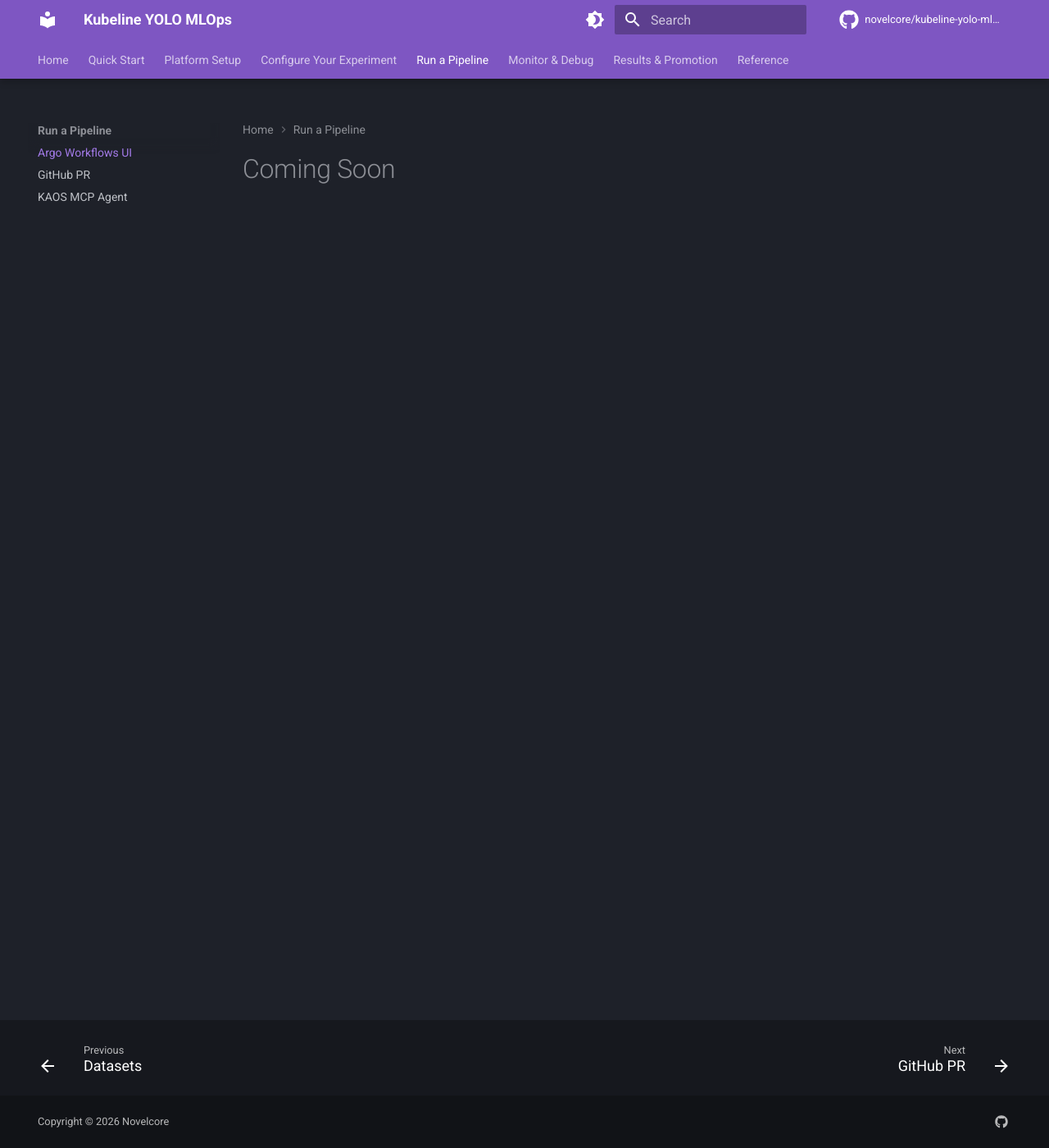
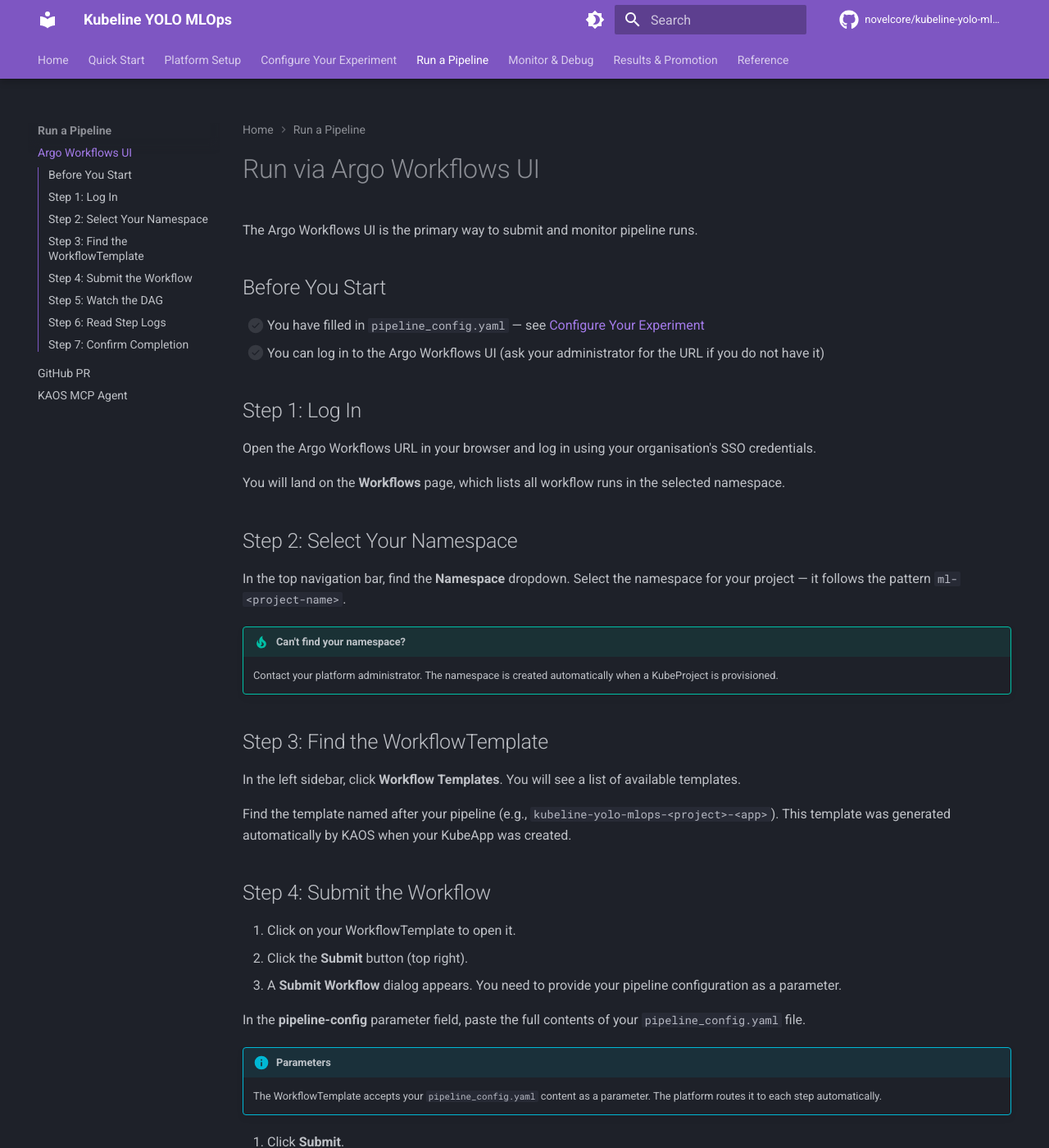
Before and after one commit to novelcore/kubeline-yolo-mlops, an MkDocs documentation site: the page built from .docs/run/argo-ui.md, in a window 1280 px wide and 1400 px high. Shown: the whole window at 82% size. Built offline with MkDocs 1.6.1 and Material for MkDocs 9.7.7, drawn with Linux system fonts in a browser that asks for light colours; comment, search, counter and statistics services are not loaded; some of the changed text lies outside the part shown.

Commit message:
docs: add Run a Pipeline section (Argo UI, GitHub PR, KAOS MCP coming soon)

````diff
--- a/.docs/run/argo-ui.md
+++ b/.docs/run/argo-ui.md
@@ -1 +1,77 @@
-# Coming Soon
+# Run via Argo Workflows UI
+
+The Argo Workflows UI is the primary way to submit and monitor pipeline runs.
+
+## Before You Start
+
+- [ ] You have filled in `pipeline_config.yaml` — see [Configure Your Experiment](../configure/index.md)
+- [ ] You can log in to the Argo Workflows UI (ask your administrator for the URL if you do not have it)
+
+## Step 1: Log In
+
+Open the Argo Workflows URL in your browser and log in using your organisation's SSO credentials.
+
+You will land on the **Workflows** page, which lists all workflow runs in the selected namespace.
+
+## Step 2: Select Your Namespace
+
+In the top navigation bar, find the **Namespace** dropdown. Select the namespace for your project — it follows the pattern `ml-<project-name>`.
+
+!!! tip "Can't find your namespace?"
+    Contact your platform administrator. The namespace is created automatically when a KubeProject is provisioned.
+
+## Step 3: Find the WorkflowTemplate
+
+In the left sidebar, click **Workflow Templates**. You will see a list of available templates.
+
+Find the template named after your pipeline (e.g., `kubeline-yolo-mlops-<project>-<app>`). This template was generated automatically by KAOS when your KubeApp was created.
+
+## Step 4: Submit the Workflow
+
+1. Click on your WorkflowTemplate to open it.
+2. Click the **Submit** button (top right).
+3. A **Submit Workflow** dialog appears. You need to provide your pipeline configuration as a parameter.
+
+In the **pipeline-config** parameter field, paste the full contents of your `pipeline_config.yaml` file.
+
+!!! info "Parameters"
+    The WorkflowTemplate accepts your `pipeline_config.yaml` content as a parameter. The platform routes it to each step automatically.
+
+4. Click **Submit**.
+
+## Step 5: Watch the DAG
+
+After submitting, you are taken to the **Workflow detail page**. This shows the pipeline as a directed acyclic graph (DAG):
+
+```
+[Config Validation] → [Dataset Loading] → [Model Training] → [Model Registration]
+```
+
+Each node changes colour as it progresses:
+
+| Colour | Meaning |
+| --- | --- |
+| Grey | Pending — waiting to start |
+| Yellow / pulsing | Running |
+| Green | Succeeded |
+| Red | Failed |
+
+Click any node to see its logs in real time.
+
+## Step 6: Read Step Logs
+
+Click a running or completed step to open its detail panel. Switch to the **Logs** tab to see the step's standard output.
+
+!!! tip "What to look for"
+    - **Config Validation:** `✓ Config validated` — confirms your YAML is valid
+    - **Dataset Loading:** shows download progress and number of images found
+    - **Model Training:** shows per-epoch loss and mAP metrics
+    - **Model Registration:** shows the registered model name and version number
+
+## Step 7: Confirm Completion
+
+When all four nodes are green, your pipeline run is complete. The trained model is now registered in MLflow.
+
+Continue to check your results:
+
+[:octicons-arrow-right-24: MLflow Dashboard](../monitor/mlflow.md)
````
Also changed, not shown: .docs/run/github-pr.md (+42 -1 lines), .docs/run/kaos-mcp.md (+35 -1 lines).
